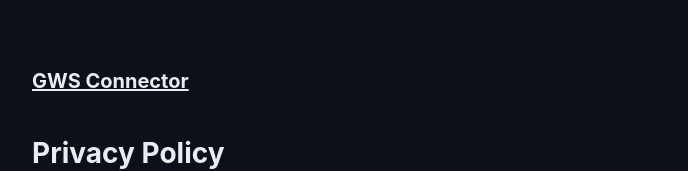
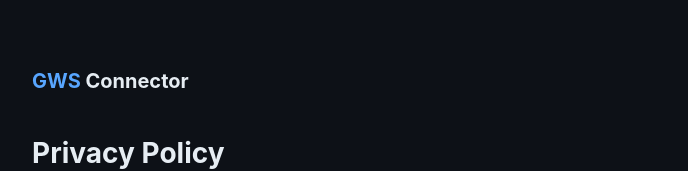
Before and after one commit to orieg/gws-connector, a plain HTML site: page docs/privacy.html in a window 1280 px wide. Shown: the top 171 px of the page, without its empty margins (292-980 px from the left). Drawn offline with Linux system fonts and the light colour scheme.

Commit message:
Style privacy page header to match main page (#33)
Blue GWS text, no underline on header link

```diff
--- a/docs/privacy.html
+++ b/docs/privacy.html
@@ -34,7 +34,7 @@
 <body>
 <div class="container">
 
-  <p style="margin-bottom: 32px;"><a href="https://orieg.github.io/gws-connector/" style="color: var(--text); font-size: 1.25rem; font-weight: 700;">GWS Connector</a></p>
+  <p style="margin-bottom: 32px;"><a href="https://orieg.github.io/gws-connector/" style="font-size: 1.25rem; font-weight: 700; color: var(--text); text-decoration: none;"><span style="color: var(--accent);">GWS</span> Connector</a></p>
   <h1>Privacy Policy</h1>
   <p class="updated">Last updated: March 28, 2026</p>
 
```
